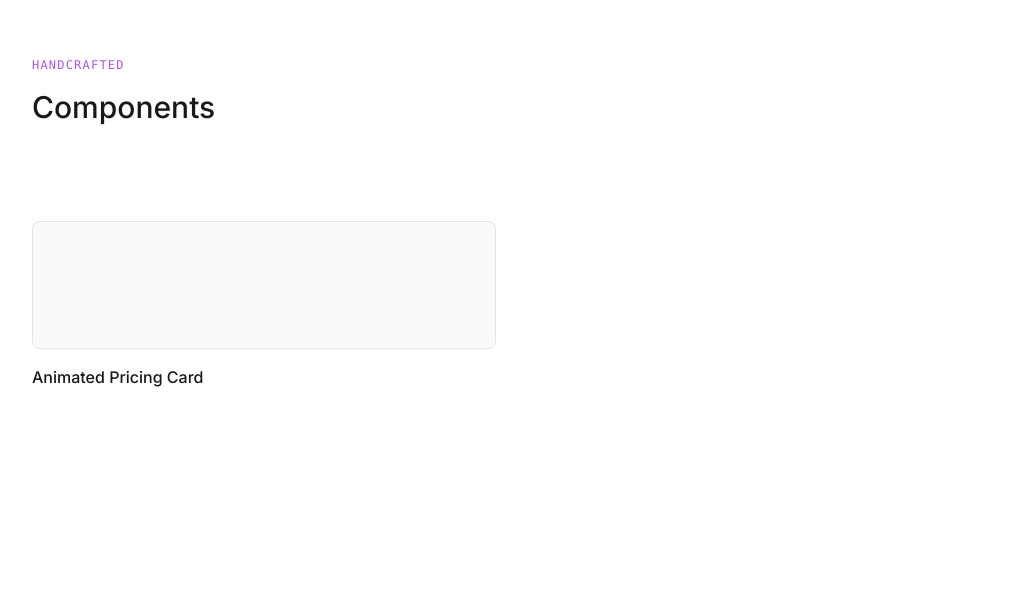
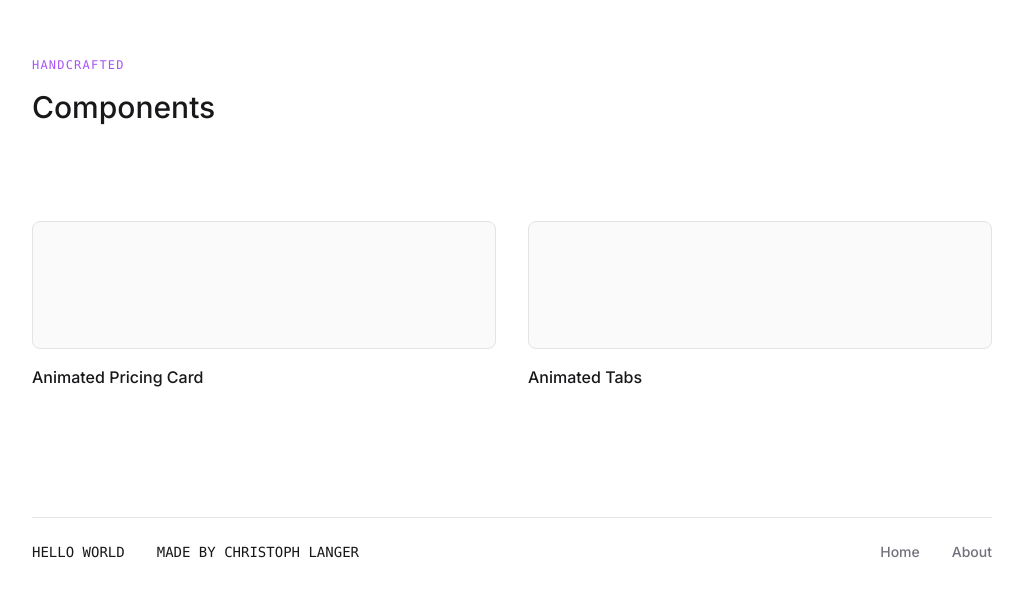
Before and after one commit to chris23lngr/lab, a Next.js app: page / in a window 1280 px wide. Shown: the part 631-1228 px from the top of the page, without its empty margins (128-1151 px from the left). Before the commit the page ends 1148 px from the top, so only its background shows below. Built offline with nearby package versions, Linux system fonts and the light colour scheme.

Commit message:
feat(pages): implement footer component

```diff
--- a/src/app/about/page.tsx
+++ b/src/app/about/page.tsx
@@ -15,7 +15,7 @@ export default async function AboutPage() {
                 height={2048}
               />
             </div>
-            <p className="text-muted-foreground text-xs uppercase">
+            <p className="text-xs uppercase text-zinc-400 dark:text-zinc-500">
               A word from the author
             </p>
           </div>
--- a/src/app/layout.tsx
+++ b/src/app/layout.tsx
@@ -1,3 +1,4 @@
+import { Footer } from "@/components/footer";
 import { Navbar } from "@/components/navbar";
 import { Providers } from "@/components/providers";
 import { cn } from "@/lib/utils";
@@ -41,6 +42,7 @@ export default function RootLayout({
         <Providers>
           <Navbar />
           {children}
+          <Footer />
         </Providers>
       </body>
     </html>
--- a/src/app/page.tsx
+++ b/src/app/page.tsx
@@ -7,11 +7,11 @@ export default function HomePage() {
     <main>
       <section id="hero" className="relative">
         <div className="container relative z-10 flex min-h-[70svh] flex-col items-start justify-center py-32">
-          <h1 className="text-foreground text-4xl font-medium">
+          <h1 className="text-4xl font-medium text-foreground">
             chris23lngr
             <span className="text-accent-500">/lab</span>
           </h1>
-          <h2 className="text-muted-forground mt-4 max-w-screen-md">
+          <h2 className="mt-4 max-w-screen-md text-muted-forground">
             Lorem ipsum dolor sit amet consectetur, adipisicing elit. Quo quos,
             autem culpa amet, animi consequuntur laboriosam vel aliquam tenetur
             explicabo aliquid nostrum eligendi nemo provident. Odio nihil quidem
@@ -31,10 +31,10 @@ export default function HomePage() {
       </section>
       <section>
         <div className="container py-32">
-          <p className="text-accent-500 font-mono text-xs font-medium uppercase tracking-widest">
+          <p className="font-mono text-xs font-medium uppercase tracking-widest text-accent-500">
             Handcrafted
           </p>
-          <h3 className="text-foreground mt-4 text-3xl font-medium">
+          <h3 className="mt-4 text-3xl font-medium text-foreground">
             Components
           </h3>
 
@@ -43,10 +43,20 @@ export default function HomePage() {
               href={"/component/animated-pricing-card"}
               className="group relative z-10"
             >
-              <div className="bg-card-background absolute -left-4 -top-4 z-0 h-[calc(100%+2rem)] w-[calc(100%+2rem)] rounded-xl opacity-0 transition-opacity group-hover:opacity-100" />
-              <div className="border-border bg-card-background relative z-10 min-h-32 w-full overflow-hidden rounded-lg border"></div>
-              <p className="text-foreground relative z-10 mt-4 font-medium">
+              <div className="absolute -left-4 -top-4 z-0 h-[calc(100%+2rem)] w-[calc(100%+2rem)] rounded-xl bg-card-background opacity-0 transition-opacity group-hover:opacity-100" />
+              <div className="relative z-10 min-h-32 w-full overflow-hidden rounded-lg border border-border bg-card-background"></div>
+              <p className="relative z-10 mt-4 font-medium text-foreground">
                 Animated Pricing Card
+              </p>
+            </Link>
+            <Link
+              href={"/component/animated-tabs"}
+              className="group relative z-10"
+            >
+              <div className="absolute -left-4 -top-4 z-0 h-[calc(100%+2rem)] w-[calc(100%+2rem)] rounded-xl bg-card-background opacity-0 transition-opacity group-hover:opacity-100" />
+              <div className="relative z-10 min-h-32 w-full overflow-hidden rounded-lg border border-border bg-card-background"></div>
+              <p className="relative z-10 mt-4 font-medium text-foreground">
+                Animated Tabs
               </p>
             </Link>
           </div>
--- /dev/null
+++ b/src/components/footer.tsx
@@ -0,0 +1,39 @@
+import { cn } from "@/lib/utils";
+import Link from "next/link";
+import React from "react";
+
+const Footer = React.forwardRef<
+  HTMLDivElement,
+  React.HTMLAttributes<HTMLDivElement>
+>((props, ref) => {
+  const { className, ...rest } = props;
+
+  return (
+    <footer ref={ref} {...rest} className={cn("", className)}>
+      <div className="container bg-background/20 backdrop-blur-sm">
+        <div className="h-px w-full bg-border" />
+        <div className="flex w-full flex-wrap gap-8 pb-10 pt-6">
+          <p className="font-mono text-sm uppercase">Hello World</p>
+          <p className="font-mono text-sm uppercase">
+            Made by Christoph Langer
+          </p>
+          <Link
+            href={"/"}
+            className="ml-auto rounded-md text-sm font-medium text-muted-forground transition-colors hover:text-accent-600 focus-visible:outline-none focus-visible:ring-2 focus-visible:ring-ring focus-visible:ring-offset-2 focus-visible:ring-offset-background"
+          >
+            Home
+          </Link>
+          <Link
+            href={"/about"}
+            className="rounded-md text-sm font-medium text-muted-forground transition-colors hover:text-accent-600 focus-visible:outline-none focus-visible:ring-2 focus-visible:ring-ring focus-visible:ring-offset-2 focus-visible:ring-offset-background"
+          >
+            About
+          </Link>
+        </div>
+      </div>
+    </footer>
+  );
+});
+Footer.displayName = "Footer";
+
+export { Footer };
```
